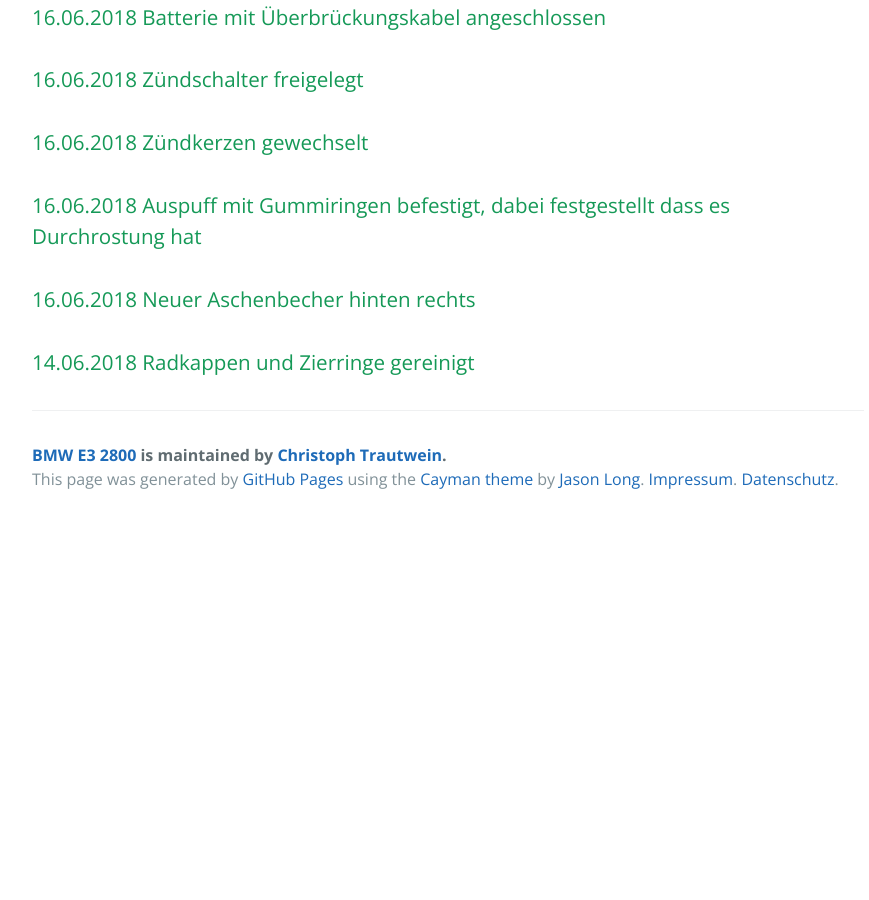
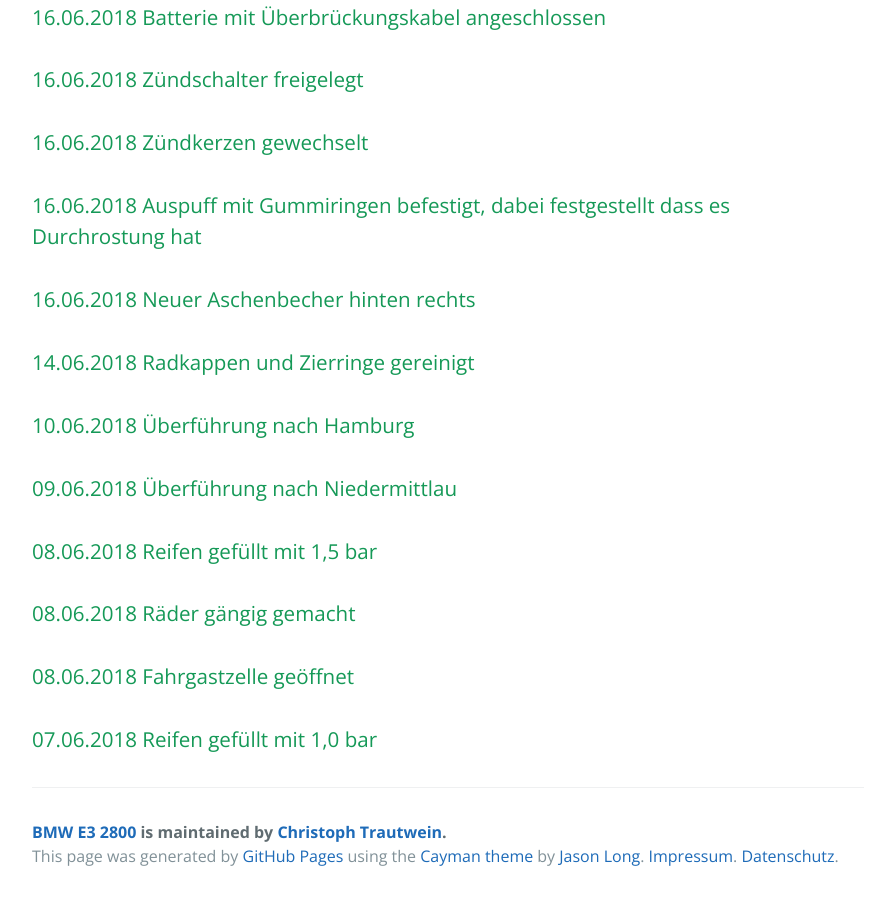
Before and after one commit to trautw/BMW-E3-2800, a Jekyll site: the page built from docs/_pages/03_maintenance.md, in a window 1280 px wide and 900 px high, scrolled down 1042 px. Shown: the whole window, without its empty margins (192-1061 px from the left). Built offline with Jekyll 4.4.1, drawn with Linux system fonts in a browser that asks for light colours; before the commit the page ends 1565 px from its top, so only the background shows below that.

Commit message:
Update 03_maintenance.md

```diff
--- a/docs/_pages/03_maintenance.md
+++ b/docs/_pages/03_maintenance.md
@@ -35,3 +35,15 @@ permalink: /maintenance/
 ### 16.06.2018 Neuer Aschenbecher hinten rechts
 
 ### 14.06.2018 Radkappen und Zierringe gereinigt
+
+### 10.06.2018 Überführung nach Hamburg
+
+### 09.06.2018 Überführung nach Niedermittlau
+
+### 08.06.2018 Reifen gefüllt mit 1,5 bar
+
+### 08.06.2018 Räder gängig gemacht
+
+### 08.06.2018 Fahrgastzelle geöffnet
+
+### 07.06.2018 Reifen gefüllt mit 1,0 bar
```
